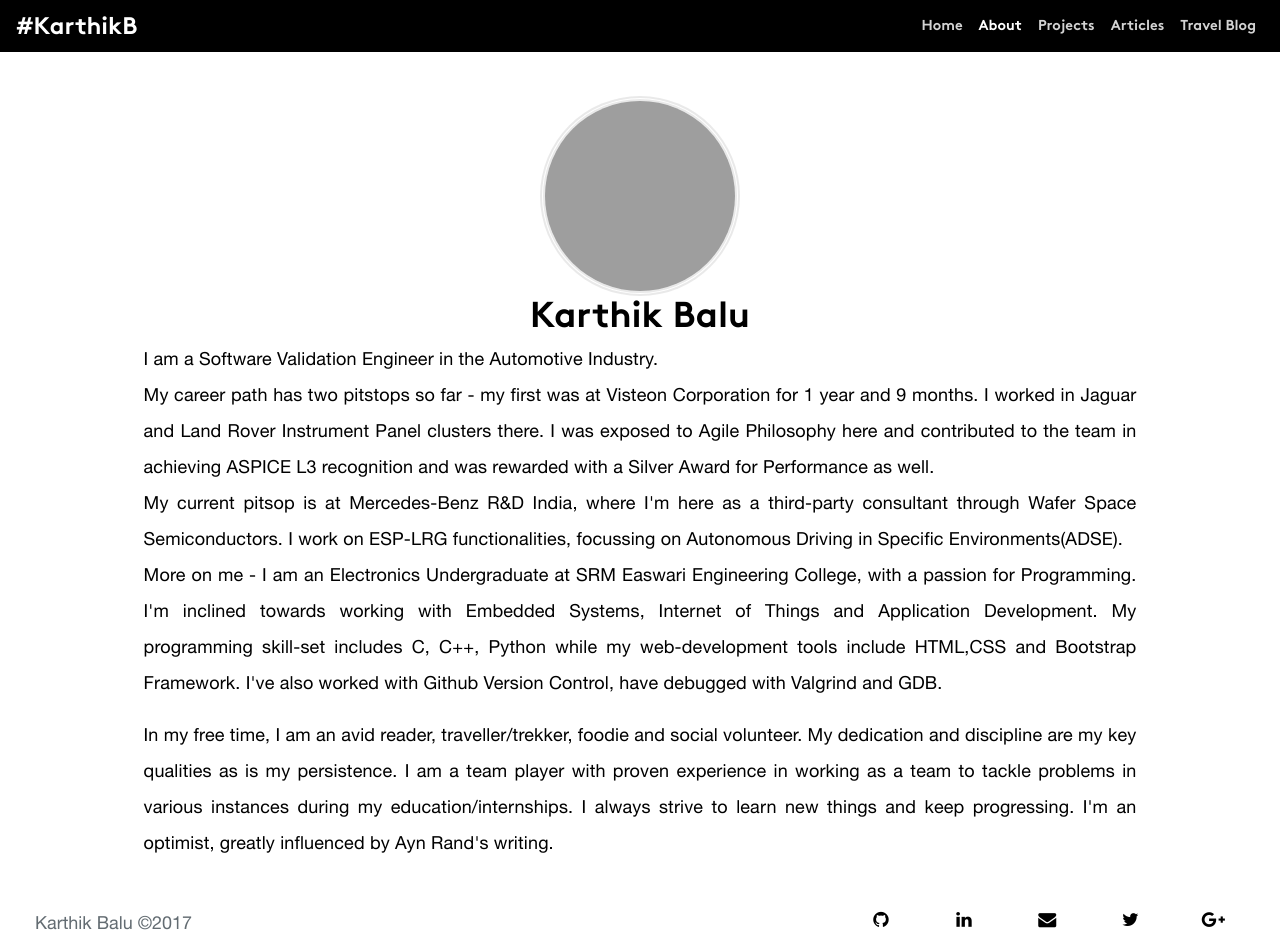
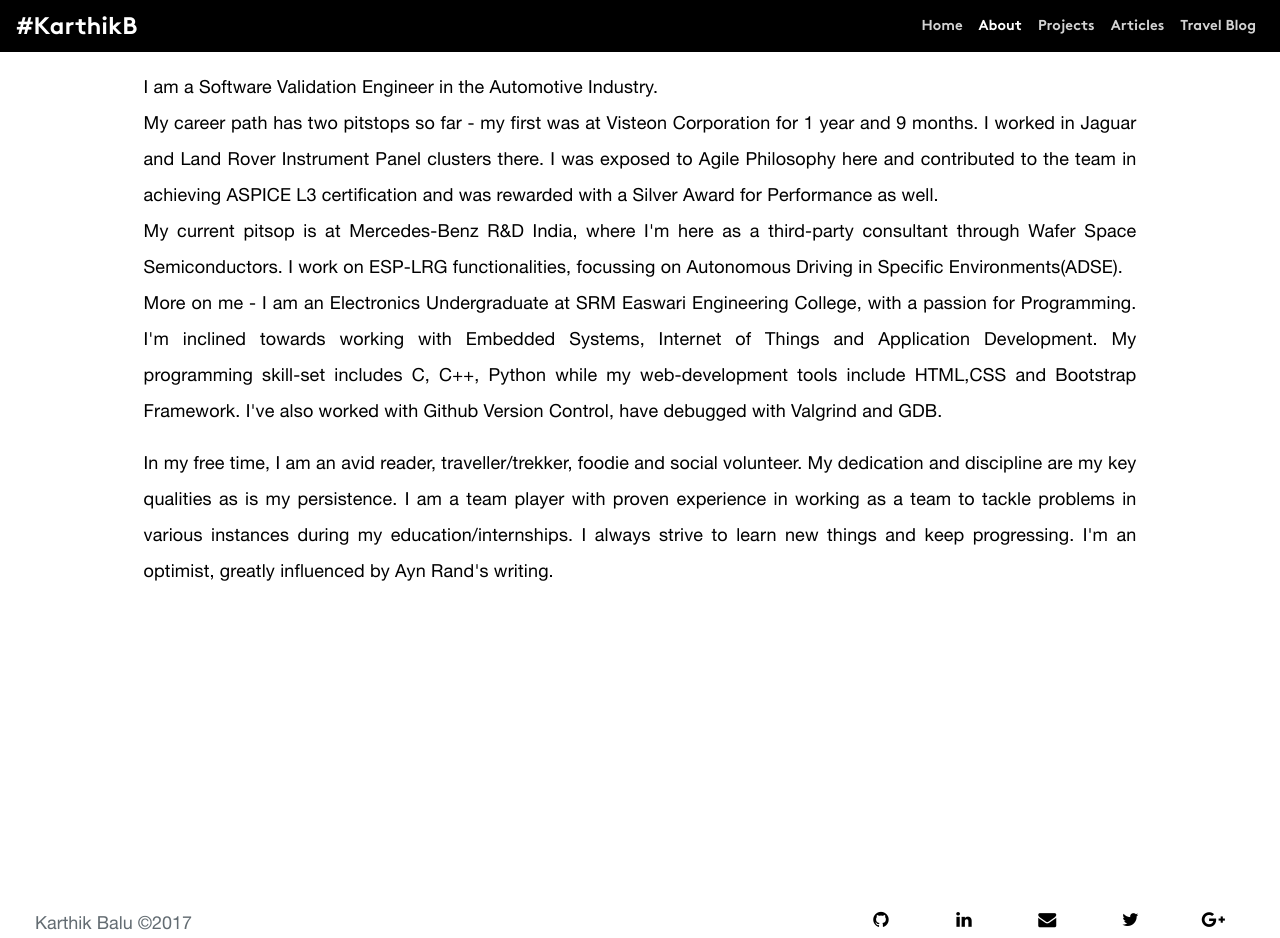
Before and after one commit to karthik-balu/karthik-balu.github.io, a Jekyll site: the page built from about/index.html, in a window 1280 px wide and 938 px high. Built offline with Jekyll 4.4.1, drawn with Linux system fonts in a browser that asks for light colours; grey boxes are pictures that could not be loaded.

Commit message:
Update index.html

```diff
--- a/about/index.html
+++ b/about/index.html
@@ -3,17 +3,11 @@ layout: default
 title: "#KarthikB"
 ---
 <div class="row content">
-<div class="col-12">
-<img src="/static/images/profile.jpg" class="profile" />
-</div>
-<div class="col-12">
-<h2 id="caption">Karthik Balu</h2>
-</div>
 <br />
 <div class="col-10 offset-2 about center">
 <p>
 I am a Software Validation Engineer in the Automotive Industry.<br />
-My career path has two pitstops so far - my first was at Visteon Corporation for 1 year and 9 months. I worked in Jaguar and Land Rover Instrument Panel clusters there. I was exposed to Agile Philosophy here and contributed to the team in achieving ASPICE L3 recognition and was rewarded with a Silver Award for Performance as well. <br />
+My career path has two pitstops so far - my first was at Visteon Corporation for 1 year and 9 months. I worked in Jaguar and Land Rover Instrument Panel clusters there. I was exposed to Agile Philosophy here and contributed to the team in achieving ASPICE L3 certification and was rewarded with a Silver Award for Performance as well. <br />
 My current pitsop is at Mercedes-Benz R&D India, where I'm here as a third-party consultant through Wafer Space Semiconductors. I work on ESP-LRG functionalities, focussing on Autonomous Driving in Specific Environments(ADSE). <br />
 More on me - I am an Electronics Undergraduate at SRM Easwari Engineering College, with a passion for Programming. I'm inclined towards working with Embedded Systems, Internet of Things and Application Development. My programming skill-set includes C, C++, Python while my web-development tools include HTML,CSS and Bootstrap Framework. I've also worked with Github Version Control, have debugged with Valgrind and GDB.
 </p>
```
